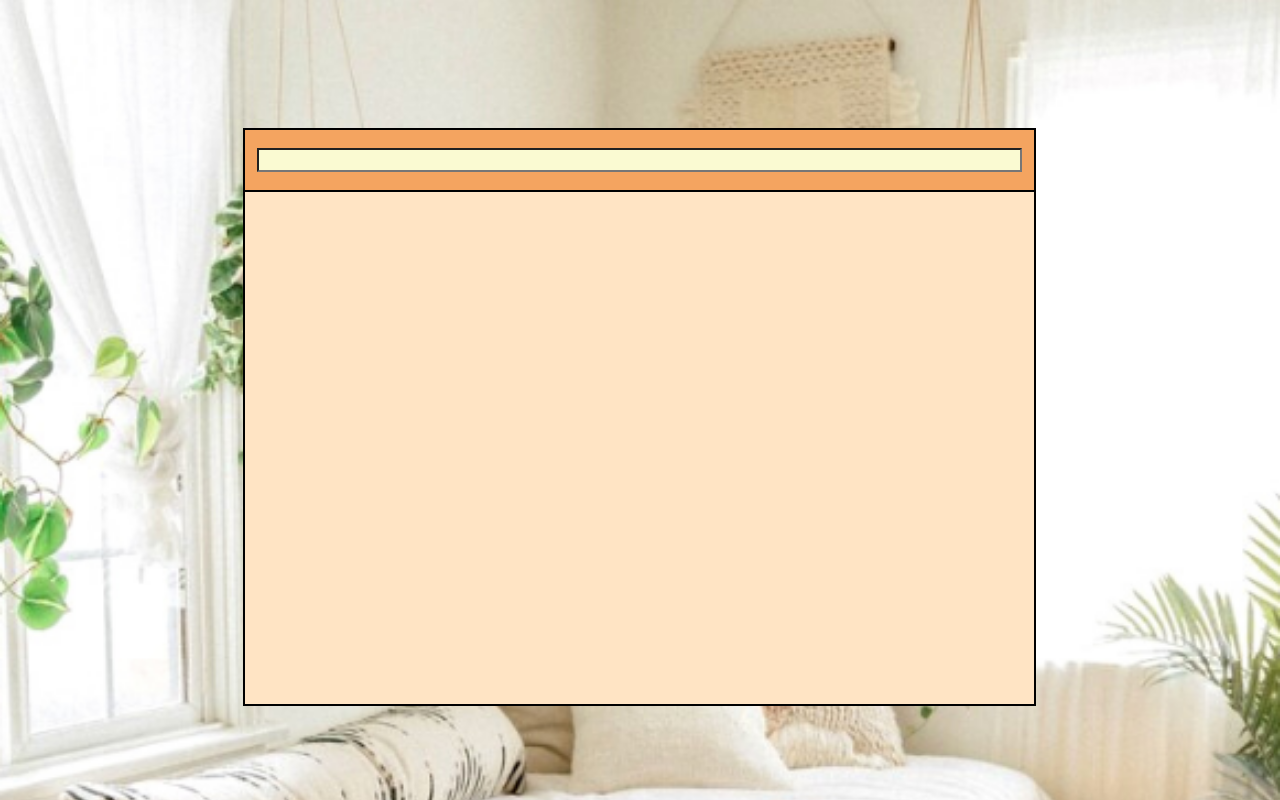
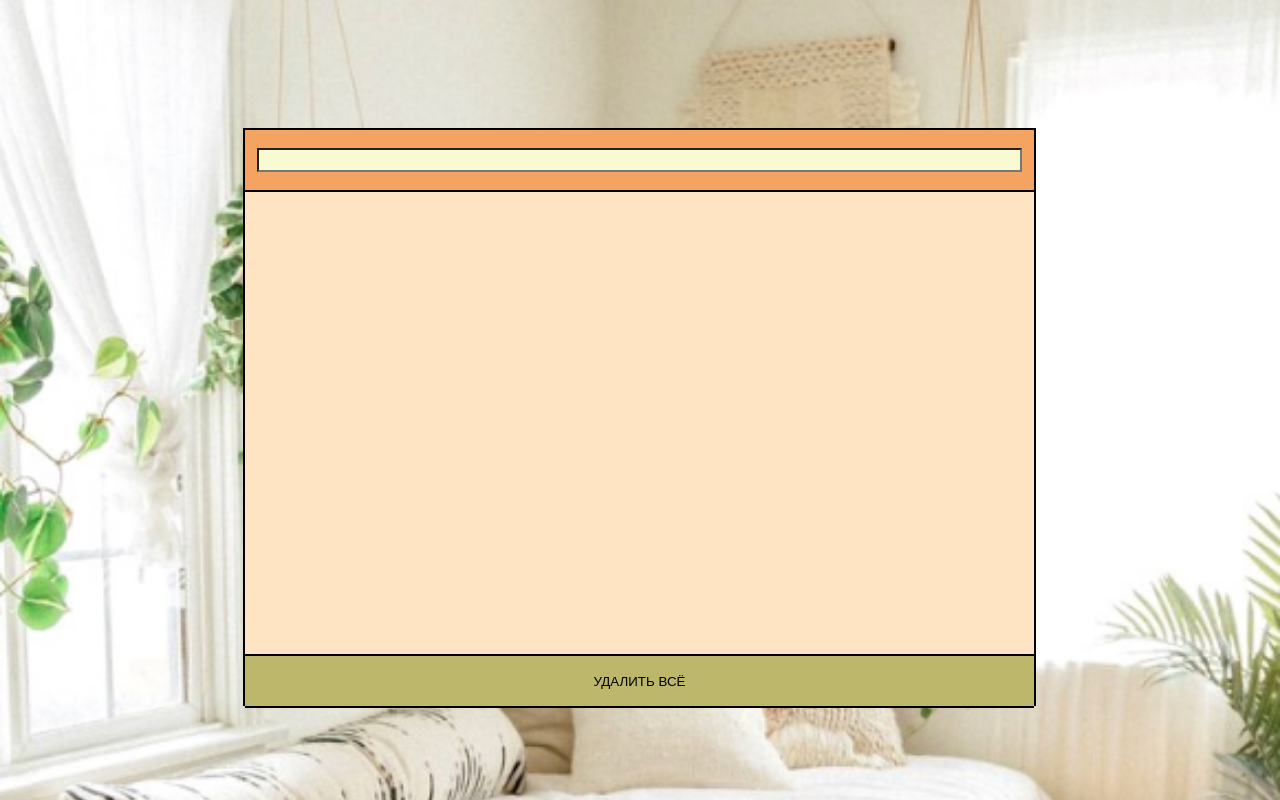
Before and after one commit to Stadionova/todoList, a React (Create React App) app: page / in a window 1280 px wide. Shown: the top 800 px of the page. Built offline with nearby package versions, Linux system fonts and the light colour scheme.

Commit message:
fixed logic of button which delete all tasks

```diff
--- a/src/components/RemoveAllTasksButton/RemoveAllTasksButton.jsx
+++ b/src/components/RemoveAllTasksButton/RemoveAllTasksButton.jsx
@@ -1,10 +1,10 @@
 import classes from "./RemoveAllTasksButton.module.css";
 import React from "react";
 
-const RemoveAllTasksButton = ({ id, removeTask }) => {
+const RemoveAllTasksButton = ({ removeTask }) => {
     return (
-        <div className={classes.deleteButton} id={id}>
-            <button onClick={event => removeTask(event)}>
+        <div className={classes.deleteButton}>
+            <button onClick={event => removeTask()}>
                 <span>УДАЛИТЬ ВСЁ</span>
             </button>
         </div>
--- a/src/components/RemoveAllTasksButton/RemoveAllTasksButton.module.css
+++ b/src/components/RemoveAllTasksButton/RemoveAllTasksButton.module.css
@@ -4,7 +4,6 @@
     border-top: 2px solid black;
     border-bottom: 2px solid black;
     width: 61.6%;
-    display: none;
 }
 
 .deleteButton button {
--- a/src/components/RemoveAllTasksButton/RemoveAllTasksButtonContainer.jsx
+++ b/src/components/RemoveAllTasksButton/RemoveAllTasksButtonContainer.jsx
@@ -3,17 +3,14 @@ import { removeTaskActionCreator } from "../../store";
 import React from "react";
 import { connect } from "react-redux";
 
-const mapStateToProps = function (state) {
-    return {
-        id: state.maxId,
-        value: state.newTaskInputValue
-    }
+const mapStateToProps = function () {
+    return {};
 }
 
 const mapDispatchToProps = (dispatch) => {
     return {
         removeTask: event => {
-            dispatch(removeTaskActionCreator(event.target.parentNode.getAttribute('id')));
+            dispatch(removeTaskActionCreator());
         }
     }
 }
@@ -23,9 +20,7 @@ class RemoveAllTasksButtonContainer extends React.Component {
         return (
             <div>
                 <RemoveAllTasksButton
-                    // id={this.props.taskValue.id}
-                    // value={this.props.taskValue.value}
-                    // removeTask={this.props.removeTask}
+                    removeTask={this.props.removeTask}
                 />
             </div>
         )
--- a/src/store.js
+++ b/src/store.js
@@ -86,9 +86,9 @@ function toDoListReducer(state = initialState, action) {
                 return false;
             }
         case REMOVE_TASK:
+            if (action.id) {
                 const tasksList = localStorage.getItem('items') !== 'undefined' ? JSON.parse(localStorage.getItem('items')) : [];
                 const stateCopy = state.tasks;
-
                 tasksList && tasksList.forEach((taskObj, index) => {
                     if (taskObj.id == action.id) {
                         tasksList && tasksList.splice(index, 1);
@@ -99,11 +99,20 @@ function toDoListReducer(state = initialState, action) {
                         }
                     }
                 });
-            return Object.assign({}, state, { // возвращаю копию стэйта
+                return Object.assign({}, state, {
                     ...state,
                     maxId: localStorage.getItem('itemsMaxId_1'),
                     tasks: localStorage.getItem('items') !== 'undefined' ? JSON.parse(localStorage.getItem('items')) : []
                 });
+            } else {
+                localStorage.setItem('items', JSON.stringify([]));
+                localStorage.setItem('itemsMaxId_1', 0);
+                return Object.assign({}, state, {
+                    ...state,
+                    maxId: localStorage.getItem('itemsMaxId_1'),
+                    tasks: localStorage.getItem('items') !== 'undefined' ? JSON.parse(localStorage.getItem('items')) : []
+                });
+            }
         default:
             return state;
     }
```
Lines whose indentation alone changed are shown as unchanged.
